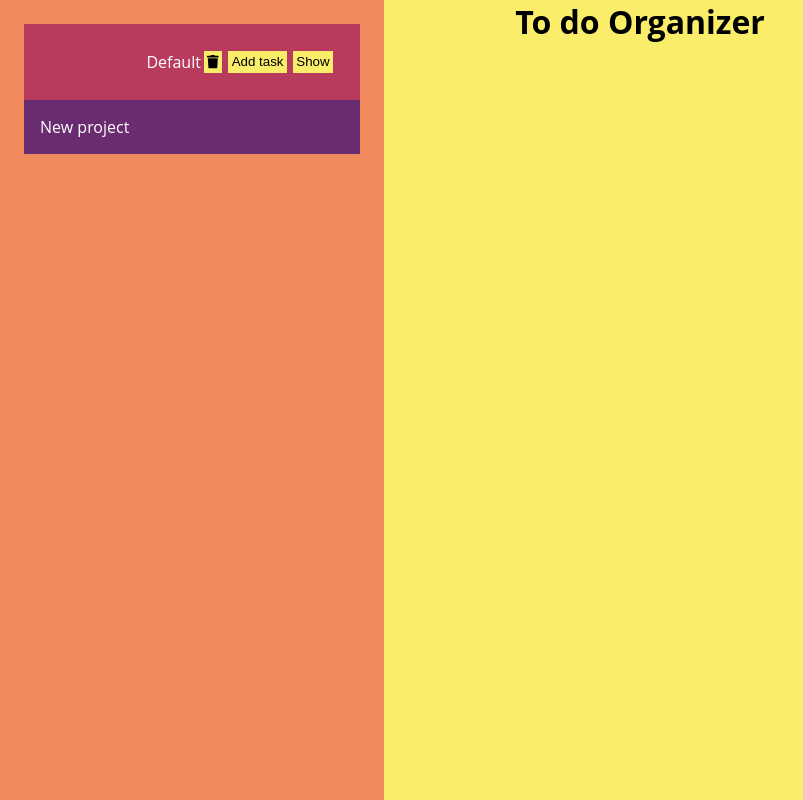
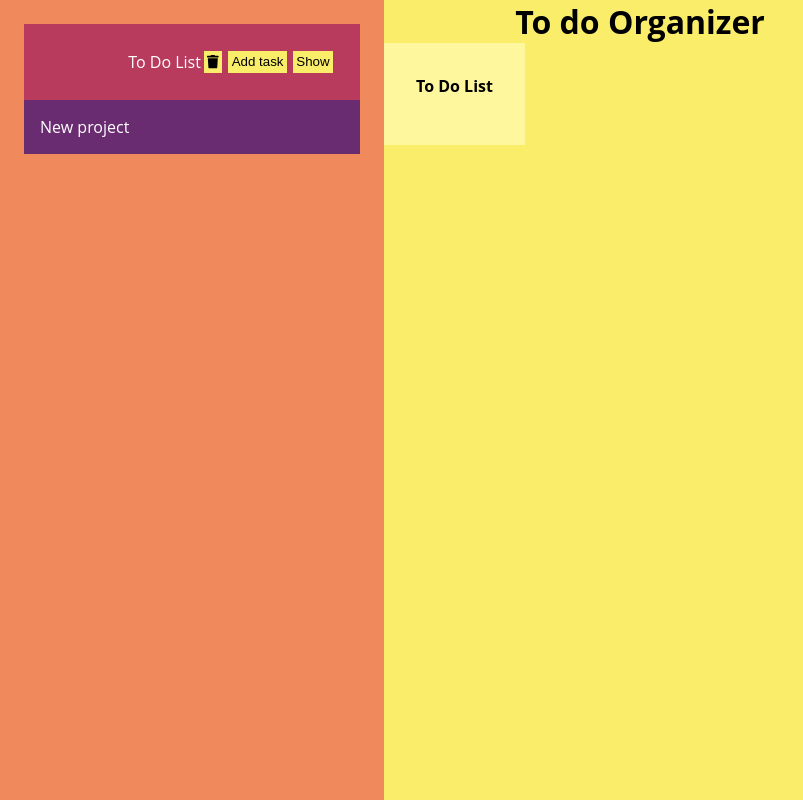
Before and after one commit to aliciapaz/todo-list, a website built with webpack: page dist/index.html in a window 1280 px wide. Shown: the whole page, without its empty margins (0-803 px from the left). Built offline with nearby package versions, Linux system fonts and the light colour scheme.

Commit message:
Make default tasks appear on loading app

```diff
--- a/src/style.css
+++ b/src/style.css
@@ -63,10 +63,9 @@ button {
 
 .tasks-container {
   position: absolute;
-  top: 23%;
-  left: 41%;
+  left: 30%;
   padding: 2rem;
-  background-color: #f9ed69;
+  background-color: #fff79e;
   z-index: -1;
 }
 
--- a/src/ui-projects.js
+++ b/src/ui-projects.js
@@ -1,22 +1,23 @@
-import { projectFactory, projectProto } from './project';
 import {
   getProjectsLS,
   addProjectLS,
   updateProjectLS,
   deleteProjectLS,
 } from './localstorage';
-import todoFactory from './todo';
+import { projectFactory, projectProto } from './project';
 import { form, newProjectForm } from './form';
 import displayTasks from './todos-list';
+import todoFactory from './todo';
 import './style.css';
 
 const panel = () => {
   const query = document.querySelector.bind(document);
+  const create = document.createElement.bind(document);
 
-  const element = document.createElement('aside');
+  const element = create('aside');
   element.className = 'side-panel';
 
-  const projectsContainer = document.createElement('div');
+  const projectsContainer = create('div');
   projectsContainer.className = 'projects-container';
 
   const clearProjects = () => {
@@ -28,12 +29,34 @@ const panel = () => {
     deleteProjectLS(project);
     const deletedProject = query(`.project-li-${project.id}`);
     deletedProject.remove();
-    window.location.reload();
+    location.reload();
+  };
+
+  const displayProjects = () => {
+    if (projectsContainer.children.length > 0) {
+      clearProjects();
+    }
+    const projectList = create('ul');
+    projectList.className = 'projects-ul';
+
+    const projects = getProjectsLS();
+
+    projects.forEach((project) => {
+      Object.setPrototypeOf(project, projectProto);
+      const projectLink = create('li');
+      projectLink.className = `project-li-${project.id}`;
+      projectLink.innerHTML = project.title;
+      createDeleteBtn(project, projectLink);
+      createToDosBtn(project, projectLink);
+      createShowProjectTasksButton(project, projectLink);
+      projectList.appendChild(projectLink);
+    });
+    projectsContainer.appendChild(projectList);
   };
 
   const createDeleteBtn = (project, projectLI) => {
-    const deleteBtn = document.createElement('button');
-    const deleteIcon = document.createElement('i');
+    const deleteBtn = create('button');
+    const deleteIcon = create('i');
     deleteIcon.className = 'fas fa-trash';
     deleteBtn.appendChild(deleteIcon);
     projectLI.appendChild(deleteBtn);
@@ -73,7 +96,7 @@ const panel = () => {
   };
 
   const createToDosBtn = (project, projectLI) => {
-    const toDosBtn = document.createElement('button');
+    const toDosBtn = create('button');
     toDosBtn.className = 'add-task-btn';
     toDosBtn.innerHTML = 'Add task';
     projectLI.appendChild(toDosBtn);
@@ -102,7 +125,7 @@ const panel = () => {
   };
 
   const createShowProjectTasksButton = (project, projectLI) => {
-    const toDosShowBtn = document.createElement('button');
+    const toDosShowBtn = create('button');
     toDosShowBtn.innerHTML = 'Show';
     projectLI.appendChild(toDosShowBtn);
     toDosShowBtn.addEventListener('click', () => {
@@ -114,30 +137,8 @@ const panel = () => {
     });
   };
 
-  const displayProjects = () => {
-    if (projectsContainer.children.length > 0) {
-      clearProjects();
-    }
-    const projectList = document.createElement('ul');
-    projectList.className = 'projects-ul';
-
-    const projects = getProjectsLS();
-
-    projects.forEach((project) => {
-      Object.setPrototypeOf(project, projectProto);
-      const projectLink = document.createElement('li');
-      projectLink.className = `project-li-${project.id}`;
-      projectLink.innerHTML = project.title;
-      createDeleteBtn(project, projectLink);
-      createToDosBtn(project, projectLink);
-      createShowProjectTasksButton(project, projectLink);
-      projectList.appendChild(projectLink);
-    });
-    projectsContainer.appendChild(projectList);
-  };
-
   if (getProjectsLS().length === 0) {
-    const defaultProject = projectFactory('Default');
+    const defaultProject = projectFactory('To Do List');
     addProjectLS(defaultProject);
     displayProjects();
   } else {
@@ -147,7 +148,7 @@ const panel = () => {
   element.appendChild(projectsContainer);
 
   // New Project UI
-  const newProjectBtn = document.createElement('div');
+  const newProjectBtn = create('div');
   newProjectBtn.className = 'new-project';
   newProjectBtn.innerHTML = 'New project';
 
@@ -185,6 +186,13 @@ const panel = () => {
   newProjectBtn.appendChild(projectForm);
   element.appendChild(newProjectBtn);
 
+  const displayDefault = () => {
+    let projects = getProjectsLS()
+    let defaultProject = projects[0]
+    document.body.appendChild(displayTasks(defaultProject))
+  }
+
+  displayDefault()
   return element;
 };
 
```
